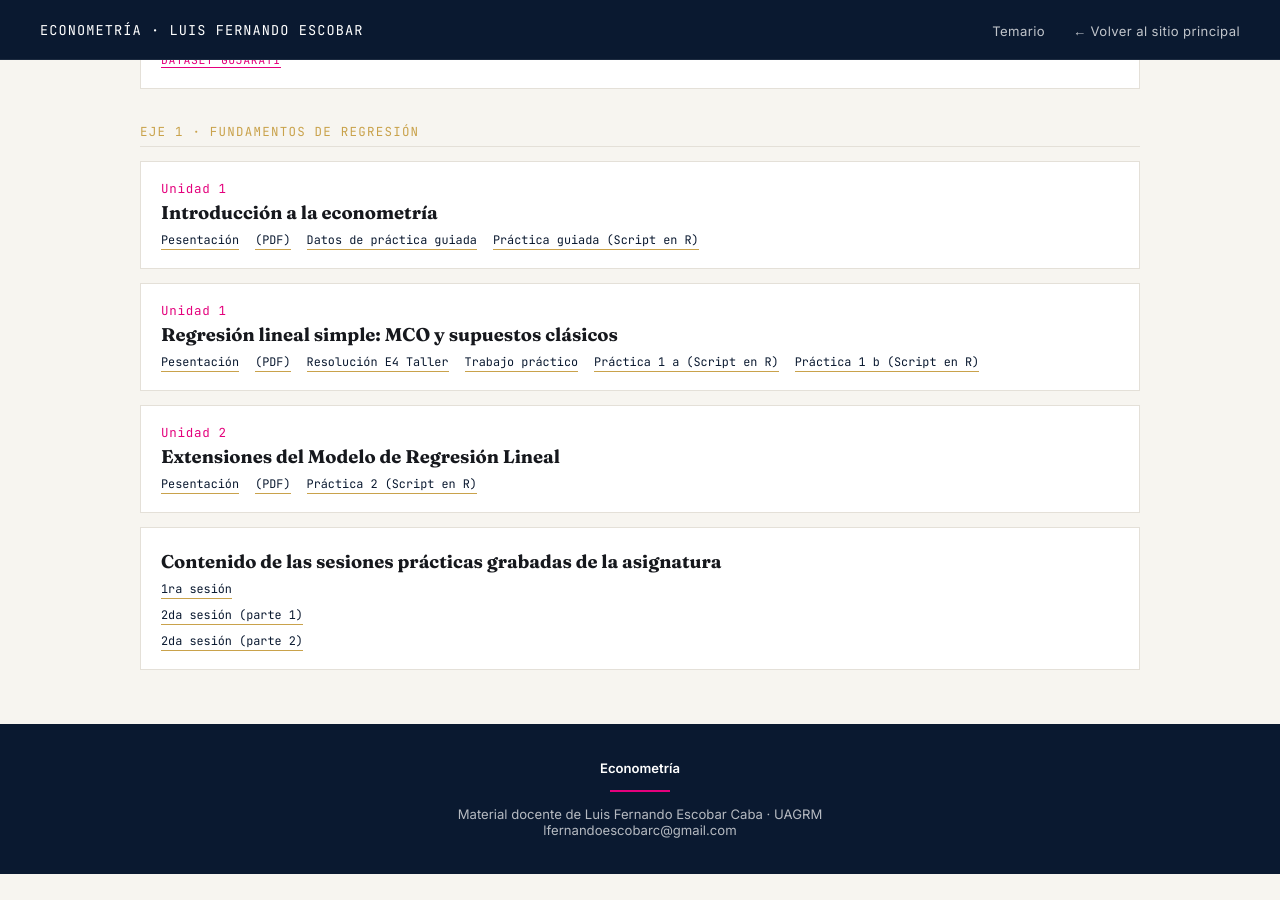
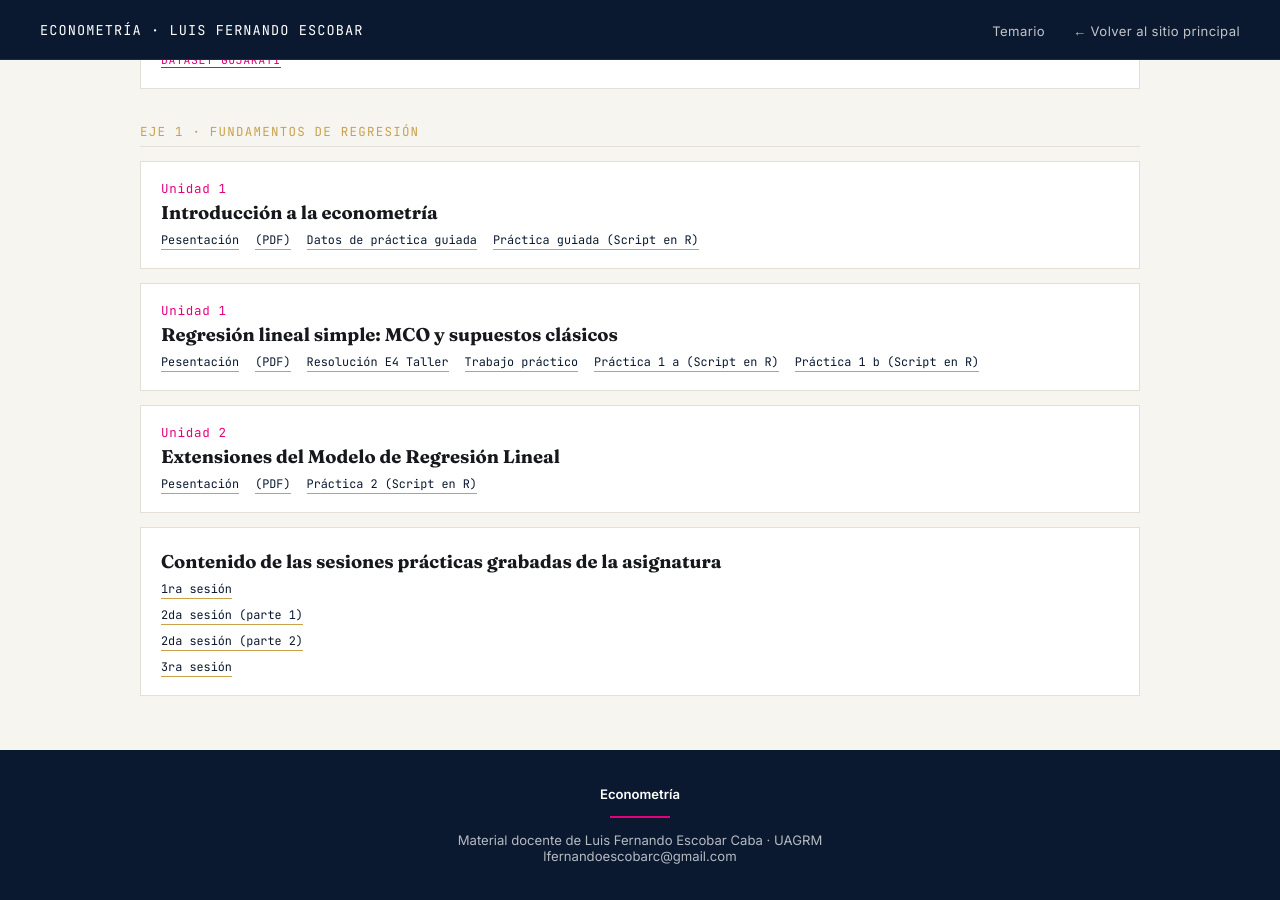
Before and after one commit to LFernandoEscobarC/econometria, a Jekyll site: the page built from index.md, in a window 1280 px wide and 900 px high, scrolled down 954 px. Built offline with Jekyll 4.4.1, drawn with Linux system fonts in a browser that asks for light colours; before the commit the page ends 1828 px from its top, so only the background shows below that.

Commit message:
Update index.md

```diff
--- a/index.md
+++ b/index.md
@@ -127,6 +127,9 @@ title: Temario
     <div class="mat-links">
       <a href="https://youtu.be/zcs3DD35Cyk">2da sesión (parte 2)</a>
       </div>
+        <div class="mat-links">
+      <a href="https://youtu.be/p09oK4J99Eo">3ra sesión</a>
+      </div>
     </li>
 
   </ul>
```
